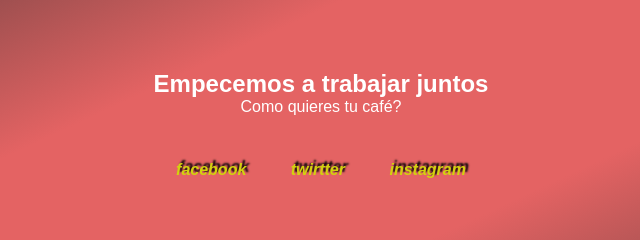
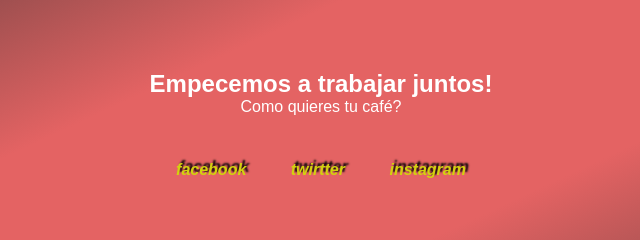
Before and after one commit to maujoaquin/FreeCodeProyect, a plain HTML site: page index.html in a window 1280 px wide. Shown: the part 2192-2432 px from the top of the page, 319-959 px from the left. Drawn offline with Linux system fonts and the light colour scheme.

Commit message:
Agreo exclamacion

```diff
--- a/index.html
+++ b/index.html
@@ -73,7 +73,7 @@
     </section>
     <footer class="trabajemos">
       <div>
-        <h2>Empecemos a trabajar juntos</h2>
+        <h2>Empecemos a trabajar juntos!</h2>
         <p>Como quieres tu café?</p>
         <p class="redes"><i>facebook</i></p>
         <p class="redes"><i>twirtter</i></p>
```
